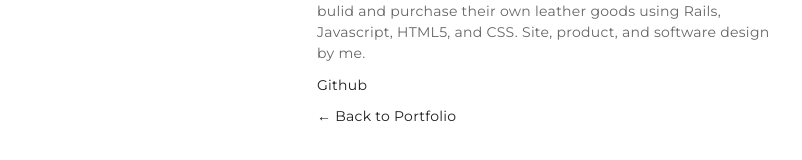
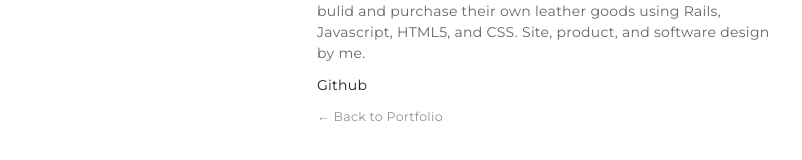
Before and after one commit to ericmargules/ericmargul.es, a Jekyll site: the page built from _posts/2016-08-13-decade-leather.md, in a window 1280 px wide. Shown: the part 517-677 px from the top of the page, without its empty margins (158-960 px from the left). Built offline with Jekyll 4.4.1, drawn with Linux system fonts in a browser that asks for light colours; nearby versions of some CDN libraries.

Commit message:
style portfolio breadcrumb link

```diff
--- a/css/main.css
+++ b/css/main.css
@@ -379,6 +379,15 @@ h1 {
     display: none;
 }
 
+#portfolio_breadcrumb {
+    color: #919191;
+    font-size: .9em;
+}
+
+#portfolio_breadcrumb:hover {
+    color: #1f1f1f;
+}
+
 @media screen and (max-width:799px){
 
   #content {
```
